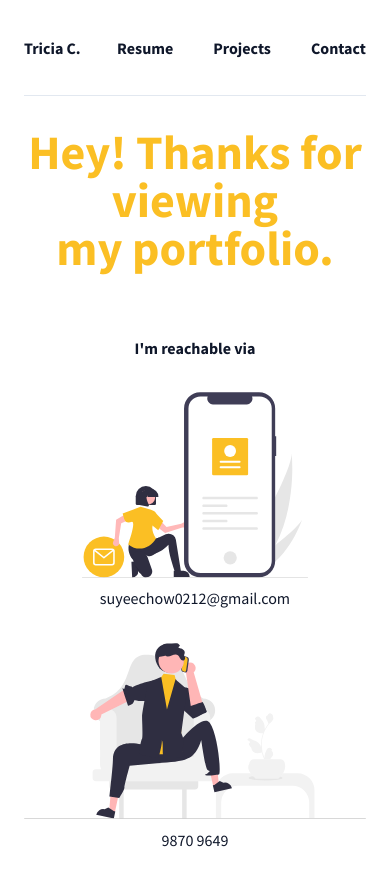
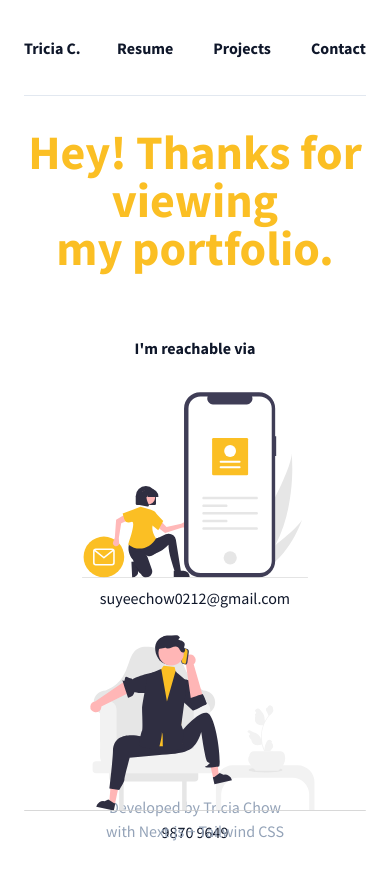
Before and after one commit to triciachow/test, a Next.js app: page /contact in a window 390 px wide. Shown: the top 886 px of the page. Built offline with nearby package versions, Linux system fonts and the light colour scheme.

Commit message:
Add footer and adjust spacing

```diff
--- /dev/null
+++ b/components/Footer.js
@@ -0,0 +1,8 @@
+export default function Footer() {
+  return (
+    <footer className="text-center px-4 py-6 w-full text-slate-400 block">
+      <div>Developed by Tricia Chow</div>
+      <div>with Next.js + Tailwind CSS</div>
+    </footer>
+  );
+}
--- a/components/Layout.js
+++ b/components/Layout.js
@@ -24,7 +24,8 @@ export default function Layout({ children }) {
           })}
         </div>
       </header>
-      <div className="mx-6 xl:mx-24 h-full">{children}</div>
+
+      <div className="mx-6 xl:mx-24 h-4/5">{children}</div>
     </>
   );
 }
--- a/components/projects/ProjectCard.js
+++ b/components/projects/ProjectCard.js
@@ -8,7 +8,7 @@ export default function ProjectCard({ project }) {
   return (
     <>
       <Link href={`/projects/${slug}`}>
-        <div className="flex flex-col xl:w-4/12 gap-y-4 h-full rounded-lg bg-white drop-shadow-sm cursor-pointer">
+        <div className="flex flex-col xl:w-5/12 gap-y-4 h-full rounded-lg bg-white drop-shadow-sm cursor-pointer">
           <Image
             src={`https:${thumbnail?.fields?.file?.url}`}
             width={thumbnail?.fields?.file?.details?.image?.width}
--- a/pages/_app.js
+++ b/pages/_app.js
@@ -1,10 +1,14 @@
+import Footer from "../components/Footer";
 import Layout from "../components/Layout";
 import "../styles/globals.css";
 
 export default function MyApp({ Component, pageProps }) {
   return (
-    <Layout>
-      <Component {...pageProps} />
-    </Layout>
+    <>
+      <Layout>
+        <Component {...pageProps} />
+        <Footer />
+      </Layout>
+    </>
   );
 }
--- a/pages/contact.js
+++ b/pages/contact.js
@@ -5,12 +5,12 @@ import mobile from "../assets/mobile.svg";
 export default function Contact() {
   return (
     <>
-      <div className="h-full flex flex-col items-center gap-y-8 pb-8">
+      <div className="h-full flex flex-col items-center gap-y-8">
         <h1 className="my-8 font-bold text-5xl text-amber-400 text-center">
           Hey! Thanks for viewing <br /> my portfolio.
         </h1>
         <div className="text-center font-bold">I&apos;m reachable via</div>
-        <div className="flex flex-col xl:flex-row justify-center items-center gap-y-8 xl:gap-x-8">
+        <div className="flex flex-col xl:flex-row justify-center items-center gap-y-6 xl:gap-x-8">
           <div className="flex flex-col text-center gap-y-2">
             <Image src={email} width="226" height="186" alt="" />
             <div>suyeechow0212@gmail.com</div>
--- a/pages/projects.js
+++ b/pages/projects.js
@@ -22,7 +22,7 @@ export async function getStaticProps() {
 export default function ProjectsPage({ projects }) {
   return (
     <>
-      <div className="flex flex-col md:flex-row justify-center gap-10 lg:w-4/5 py-6 mx-auto relative">
+      <div className="flex flex-col md:flex-row justify-center gap-10 md:w-3/5 py-6 mx-auto relative h-auto flex-wrap">
         {projects.map(project => {
           return <ProjectCard key={project.sys.id} project={project} />;
         })}
--- a/pages/projects/[slug].js
+++ b/pages/projects/[slug].js
@@ -40,9 +40,12 @@ export async function getStaticProps({ params }) {
     };
   }
 
+  const notFound = items[0] ? false : true;
+
   return {
     props: { project: items[0] },
     revalidate: 1,
+    notFound,
   };
 }
 
@@ -102,11 +105,14 @@ export default function ProjectDetails({ project }) {
           </div>
         </div>
         <div className="flex gap-x-8">
-          <Link href={githubLink}>
-            <button className="my-8 flex justify-center items-center gap-x-2 border-2 border-amber-400 rounded-md px-4 py-2 text-amber-400 font-bold hover:bg-amber-400 hover:text-white">
-              View on Github <Github />
-            </button>
-          </Link>
+          {githubLink && (
+            <Link href={githubLink}>
+              <button className="my-8 flex justify-center items-center gap-x-2 border-2 border-amber-400 rounded-md px-4 py-2 text-amber-400 font-bold hover:bg-amber-400 hover:text-white">
+                View on Github <Github />
+              </button>
+            </Link>
+          )}
+
           {deployedLink && (
             <Link href={deployedLink}>
               <button className="my-8 flex justify-center items-center gap-x-2 border-2 border-amber-400 rounded-md px-4 py-2 text-amber-400 font-bold hover:bg-amber-400 hover:text-white">
```
